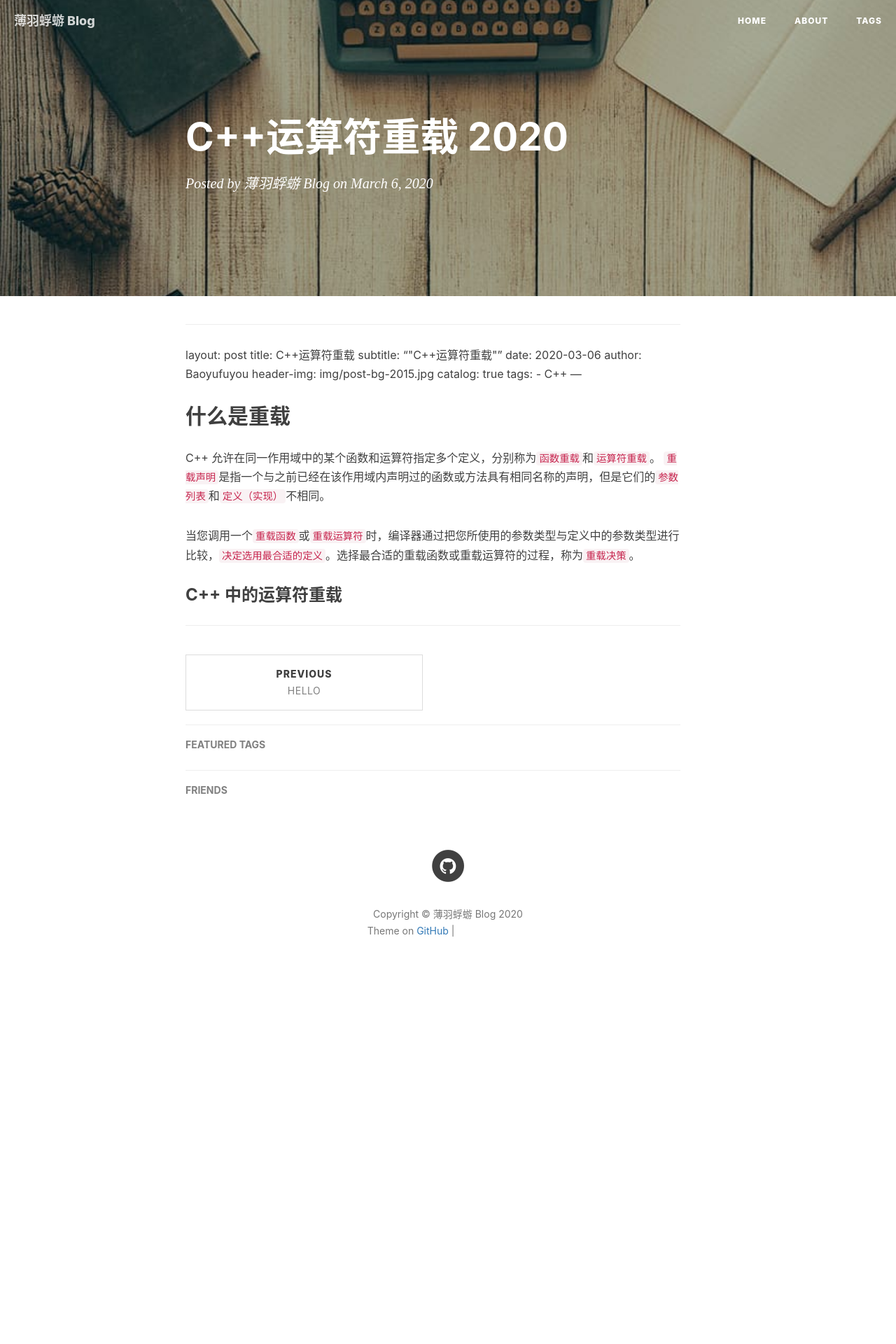
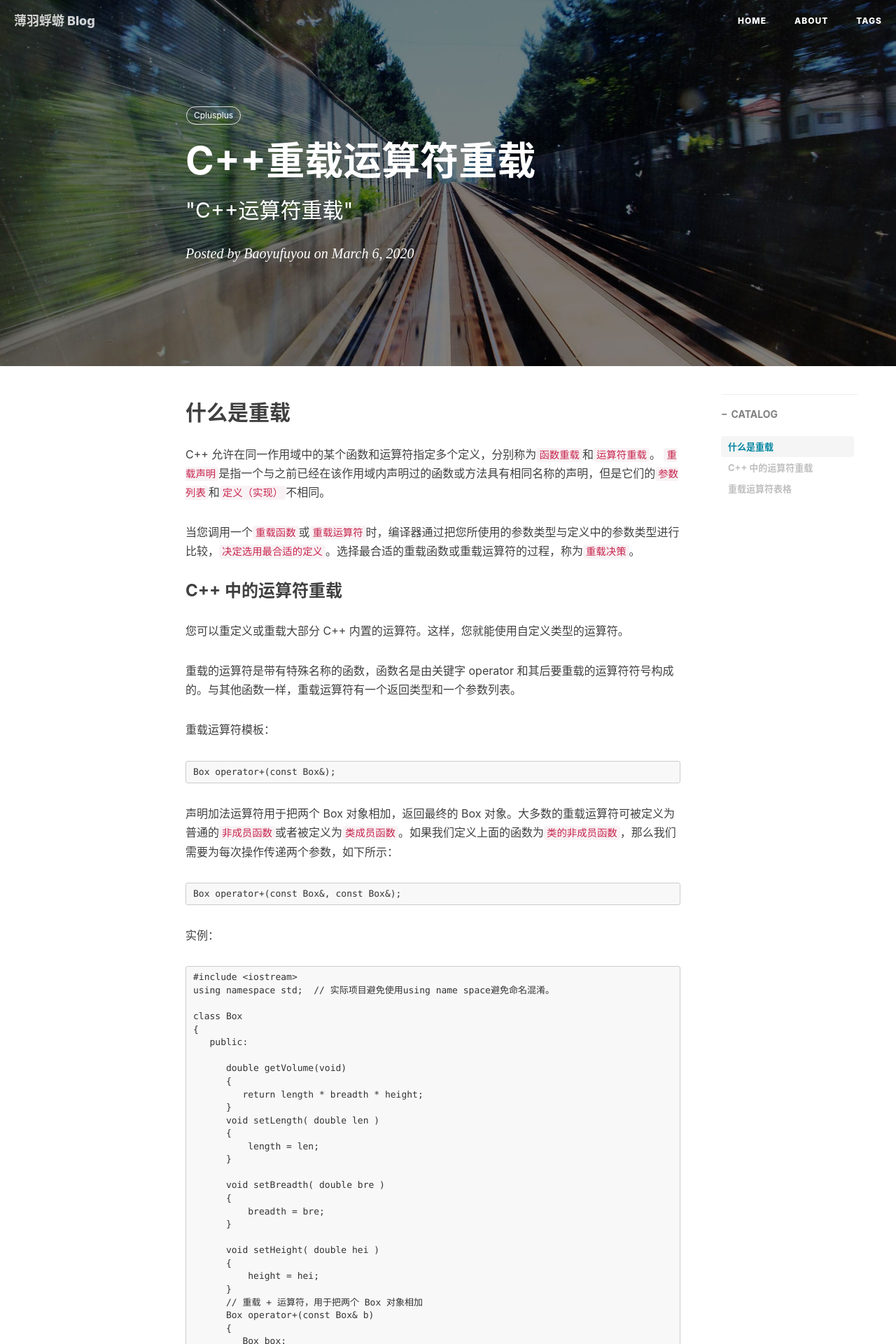
Before and after one commit to baoyufuyou/baoyufuyou.github.io, a Jekyll site: the page built from _posts/2020-03-06-C++运算符重载-2020.md, in a window 1280 px wide. Shown: the top 1920 px of the page at 70% size. Built offline with Jekyll 4.4.1, drawn with Linux system fonts in a browser that asks for light colours; nearby versions of some CDN libraries; our own code applies the rules of GitHub Pages for plain Markdown files; comment, search, counter and statistics services are not loaded; before the commit the page ends 1434 px from its top, so only the background shows below that; some of the changed text lies outside the part shown; grey boxes are pictures that could not be loaded.

Commit message:
Update 2020-03-06-C++运算符重载-2020.md

````diff
--- a/_posts/2020-03-06-C++运算符重载-2020.md
+++ b/_posts/2020-03-06-C++运算符重载-2020.md
@@ -1,15 +1,15 @@
-
 ---
 layout:     post
-title:      C++运算符重载
+title:      C++重载运算符重载
 subtitle:    "\"C++运算符重载\""
 date:       2020-03-06
 author:     Baoyufuyou
 header-img: img/post-bg-2015.jpg
 catalog: true
 tags:
-    - C++
+    - Cplusplus
 ---
+
 
 ## 什么是重载
 C++ 允许在同一作用域中的某个函数和运算符指定多个定义，分别称为`函数重载`和`运算符重载`。
@@ -18,6 +18,108 @@
 当您调用一个`重载函数`或`重载运算符`时，编译器通过把您所使用的参数类型与定义中的参数类型进行比较，`决定选用最合适的定义`。选择最合适的重载函数或重载运算符的过程，称为`重载决策`。
 ### C++ 中的运算符重载
 
+您可以重定义或重载大部分 C++ 内置的运算符。这样，您就能使用自定义类型的运算符。
+
+重载的运算符是带有特殊名称的函数，函数名是由关键字 operator 和其后要重载的运算符符号构成的。与其他函数一样，重载运算符有一个返回类型和一个参数列表。
+
+重载运算符模板：
+```
+Box operator+(const Box&);
+```
+声明加法运算符用于把两个 Box 对象相加，返回最终的 Box 对象。大多数的重载运算符可被定义为普通的`非成员函数`或者被定义为`类成员函数`。如果我们定义上面的函数为`类的非成员函数`，那么我们需要为每次操作传递两个参数，如下所示：
+```
+Box operator+(const Box&, const Box&);
+```
+
+实例：
+```
+#include <iostream>
+using namespace std;  // 实际项目避免使用using name space避免命名混淆。
+
+class Box
+{
+   public:
+
+      double getVolume(void)
+      {
+         return length * breadth * height;
+      }
+      void setLength( double len )
+      {
+          length = len;
+      }
+
+      void setBreadth( double bre )
+      {
+          breadth = bre;
+      }
+
+      void setHeight( double hei )
+      {
+          height = hei;
+      }
+      // 重载 + 运算符，用于把两个 Box 对象相加
+      Box operator+(const Box& b)
+      {
+         Box box;
+         box.length = this->length + b.length;
+         box.breadth = this->breadth + b.breadth;
+         box.height = this->height + b.height;
+         return box;
+      }
+   private:
+      double length;      // 长度
+      double breadth;     // 宽度
+      double height;      // 高度
+};
+// 程序的主函数
+int main( )
+{
+   Box Box1;                // 声明 Box1，类型为 Box
+   Box Box2;                // 声明 Box2，类型为 Box
+   Box Box3;                // 声明 Box3，类型为 Box
+   double volume = 0.0;     // 把体积存储在该变量中
+
+   // Box1 详述
+   Box1.setLength(6.0);
+   Box1.setBreadth(7.0);
+   Box1.setHeight(5.0);
+
+   // Box2 详述
+   Box2.setLength(12.0);
+   Box2.setBreadth(13.0);
+   Box2.setHeight(10.0);
+
+   // Box1 的体积
+   volume = Box1.getVolume();
+   cout << "Volume of Box1 : " << volume <<endl;
+
+   // Box2 的体积
+   volume = Box2.getVolume();
+   cout << "Volume of Box2 : " << volume <<endl;
+
+   // 把两个对象相加，得到 Box3
+   Box3 = Box1 + Box2;
+
+   // Box3 的体积
+   volume = Box3.getVolume();
+   cout << "Volume of Box3 : " << volume <<endl;
+
+   return 0;
+}
+```
+Results:
+```
+Volume of Box1 : 210
+Volume of Box2 : 1560
+Volume of Box3 : 5400
+```
+### 重载运算符表格
+/img
+
+References:
+更多实例在reference中
+https://www.runoob.com/cplusplus/cpp-overloading.html
 
 <p id = "build"></p>
 ---
````
